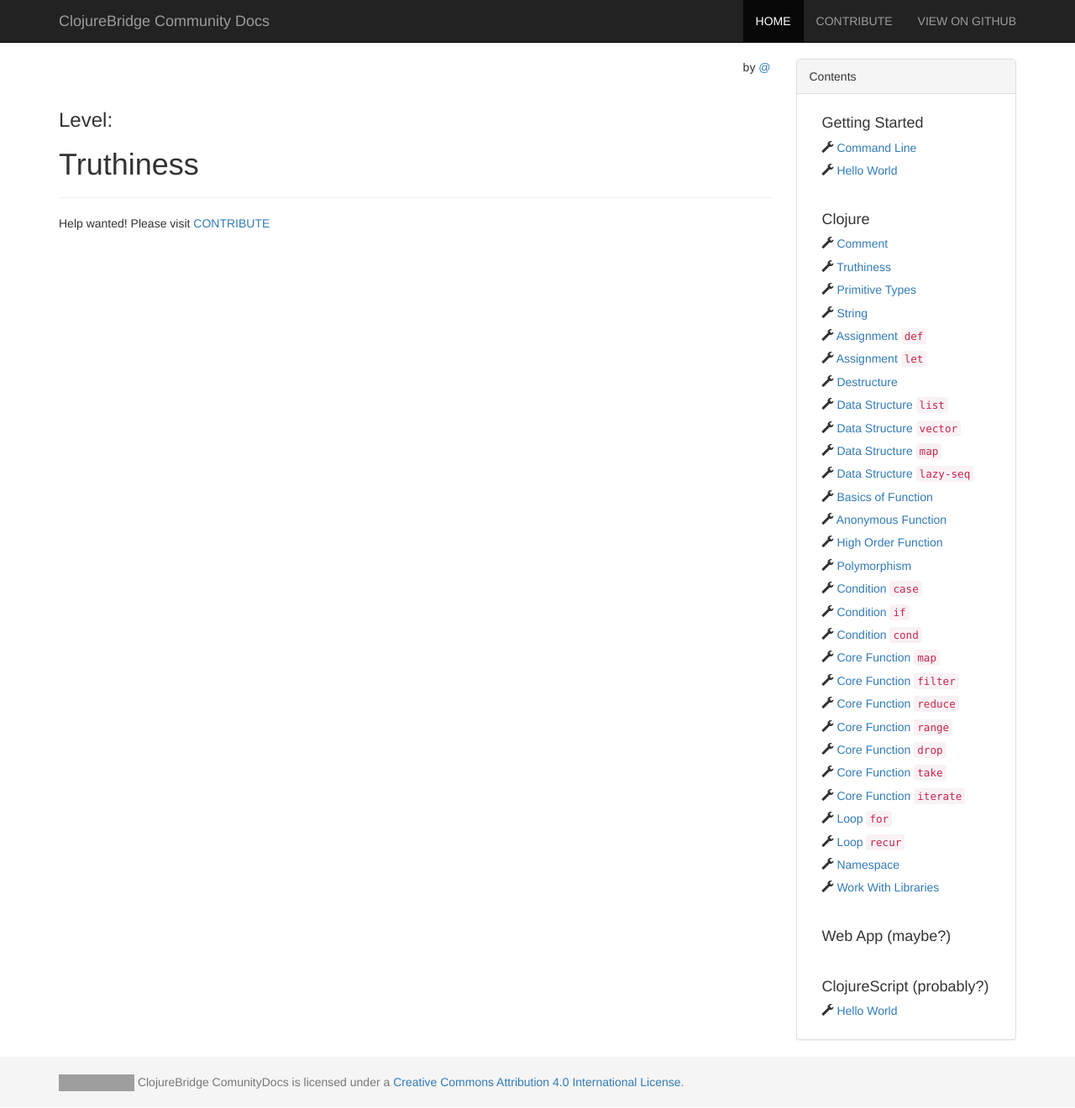
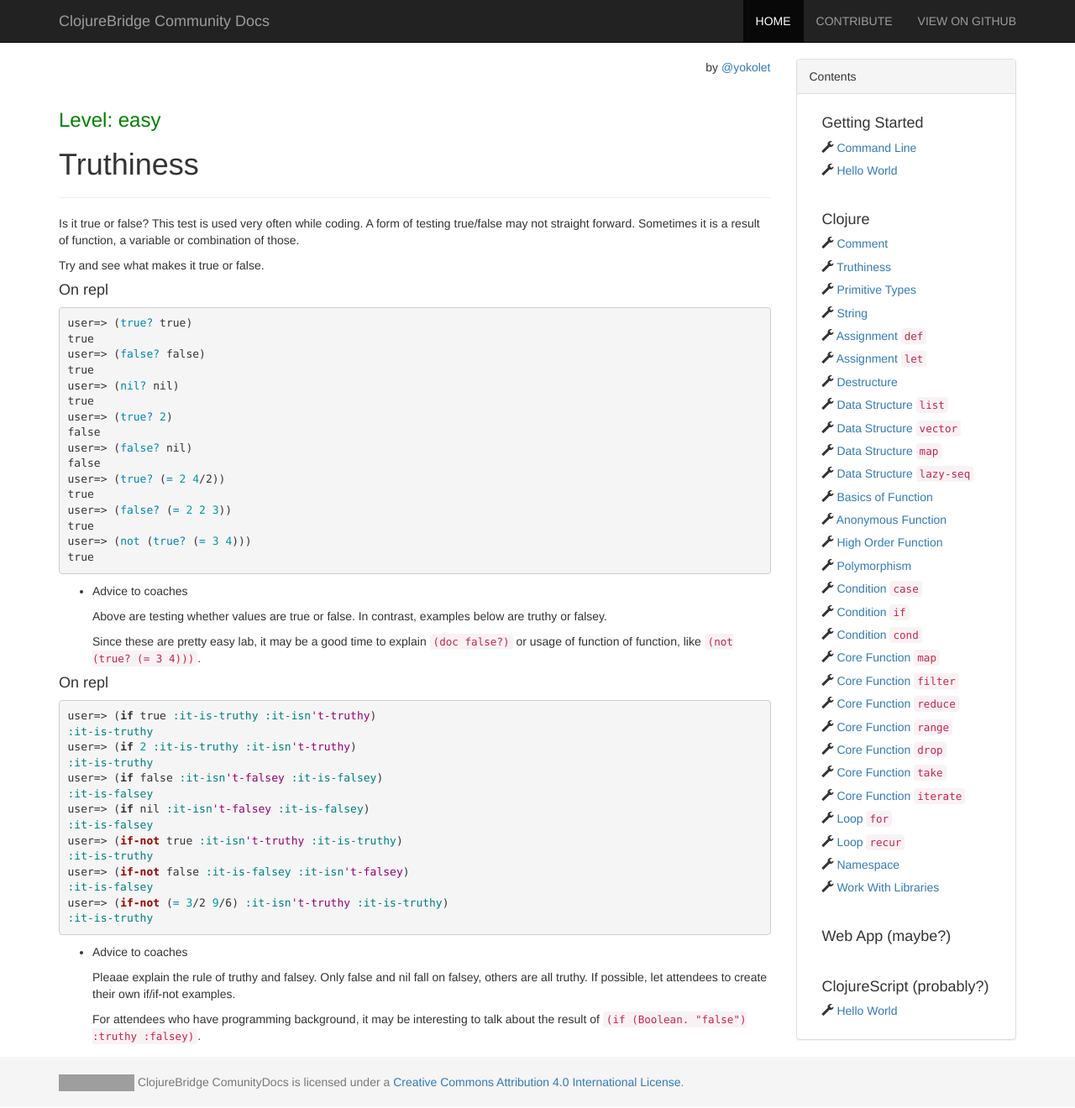
Before and after one commit to ClojureBridge/community-docs, a Jekyll site: the page built from docs/clojure/truthiness.md, in a window 1280 px wide and 1320 px high. Shown: the whole window at 84% size. Built offline with Jekyll 4.4.1, drawn with Linux system fonts in a browser that asks for light colours; nearby versions of some CDN libraries; grey boxes are pictures that could not be loaded.

Commit message:
Added truthiness

```diff
--- a/docs/clojure/truthiness.md
+++ b/docs/clojure/truthiness.md
@@ -2,8 +2,67 @@
 layout: docs
 title: Truthiness
 permalink: /docs/clojure/truthiness/
-level:
-author:
+level: easy
+author: yokolet
 ---
 
-Help wanted! Please visit  [CONTRIBUTE]({{ site.baseurl }}/docs/contribute)
+Is it true or false? This test is used very often while coding.
+A form of testing true/false may not straight forward.
+Sometimes it is a result of function, a variable or combination of those.
+
+Try and see what makes it true or false.
+
+
+#### On repl
+
+{% highlight clojure %}
+user=> (true? true)
+true
+user=> (false? false)
+true
+user=> (nil? nil)
+true
+user=> (true? 2)
+false
+user=> (false? nil)
+false
+user=> (true? (= 2 4/2))
+true
+user=> (false? (= 2 2 3))
+true
+user=> (not (true? (= 3 4)))
+true
+{% endhighlight %}
+
+
+- Advice to coaches
+
+    Above are testing whether values are true or false. In contrast, examples below are truthy or falsey.
+
+    Since these are pretty easy lab, it may be a good time to explain `(doc false?)` or usage of function of function, like `(not (true? (= 3 4)))`.
+
+#### On repl
+
+{% highlight clojure %}
+user=> (if true :it-is-truthy :it-isn't-truthy)
+:it-is-truthy
+user=> (if 2 :it-is-truthy :it-isn't-truthy)
+:it-is-truthy
+user=> (if false :it-isn't-falsey :it-is-falsey)
+:it-is-falsey
+user=> (if nil :it-isn't-falsey :it-is-falsey)
+:it-is-falsey
+user=> (if-not true :it-isn't-truthy :it-is-truthy)
+:it-is-truthy
+user=> (if-not false :it-is-falsey :it-isn't-falsey)
+:it-is-falsey
+user=> (if-not (= 3/2 9/6) :it-isn't-truthy :it-is-truthy)
+:it-is-truthy
+{% endhighlight %}
+
+
+- Advice to coaches
+
+    Pleaae explain the rule of truthy and falsey. Only false and nil fall on falsey, others are all truthy. If possible, let attendees to create their own if/if-not examples.
+
+    For attendees who have programming background, it may be interesting to talk about the result of `(if (Boolean. "false") :truthy :falsey)`.
```
